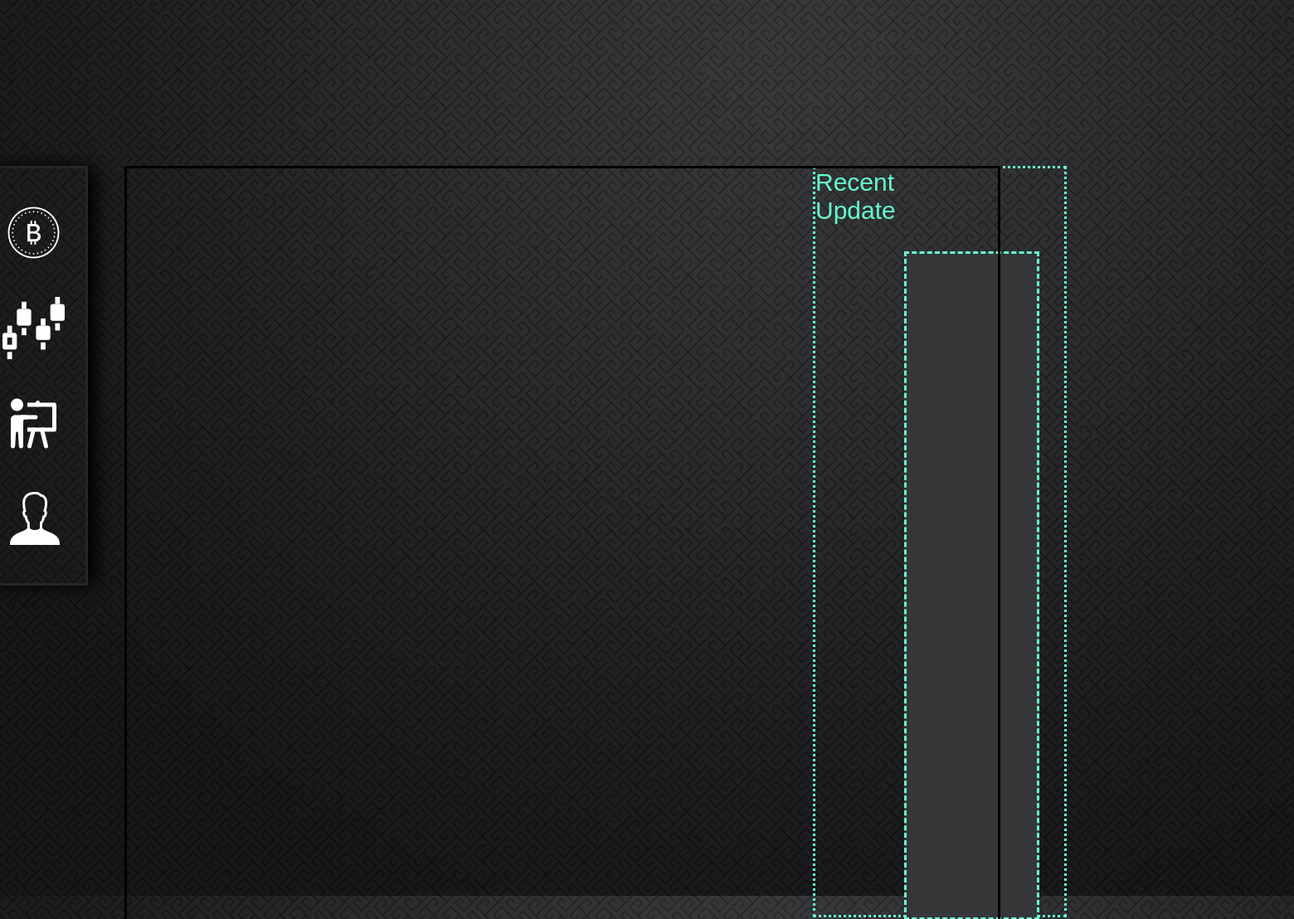
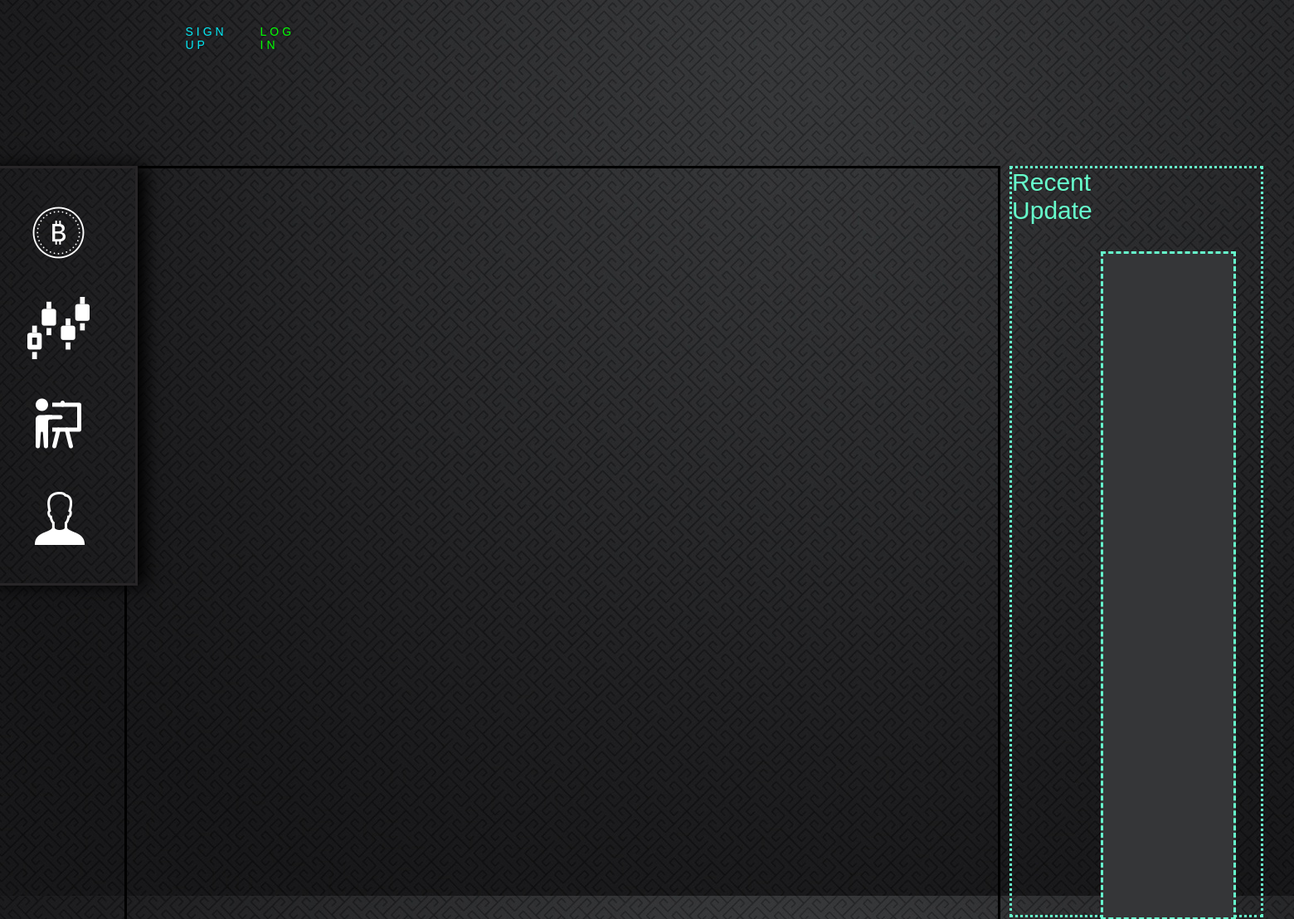
Before and after one commit to surajmukherjee/Cryptocurrency, a Django app: template templates/main.html in a window 1560 px wide. Shown: the top 1108 px of the page at 83% size. Run offline with Django 3.2, Linux system fonts and the light colour scheme; the template is opened without the code that fills it, so the values that code supplies are empty; some web fonts are replaced.

Commit message:
new version of main page with updated main.css

```diff
--- a/css/main.css
+++ b/css/main.css
@@ -27,7 +27,7 @@
 .menuoption {
     text-decoration: none;
     position: relative;
-    left: 1100px;
+    left: 90%;
     height: 30px;
     padding: 10px 10px;
     margin: 20px 10px;
@@ -126,7 +126,7 @@
     text-decoration: none;
     border-style: solid;
     height: 500px;
-    width: 120px;
+    width: 180px;
     border-color: #272527;
     background-image: url('media/minimalist_black_pattern_i-wallpaper-1920x1080.jpg');
     position: fixed;
--- a/css/signup_final.css
+++ b/css/signup_final.css
@@ -2,7 +2,7 @@
     font-size: 20px;
     color: #66ffcc;
 }
-h2{
+h2 {
     position: relative;
     top: 20px;
     margin-bottom: 60px;
--- a/templates/main.html
+++ b/templates/main.html
@@ -5,12 +5,8 @@
     <link rel="stylesheet" type="text/css" href="/css/main.css">
     <link href="https://fonts.googleapis.com/css?family=Bellota+Text&display=swap" rel="stylesheet">
     <div class="web_logo"></div>
-    <div style="position: fixed;left: 700px;top: 25px;">
-        <a href="sign_up2.html" target="_black" class="menuoption">
-            <span></span>
-            <span></span>
-            <span></span>
-            <span></span>
+     <div>
+        <a href="sign_up2.html" target="_black" class="menuoption menuoption-signup">
             Sign up
         </a>
         <a href="login2.html" class="menuoption menuoption-login">
@@ -46,7 +42,7 @@
             </li>
         </a>
     </ul>
-    <div id="chartContainer" style="height: 300px; width: 100%;"></div>
+    <div id="chartContainer"></div>
     <div class="block">
 
     </div>
```
